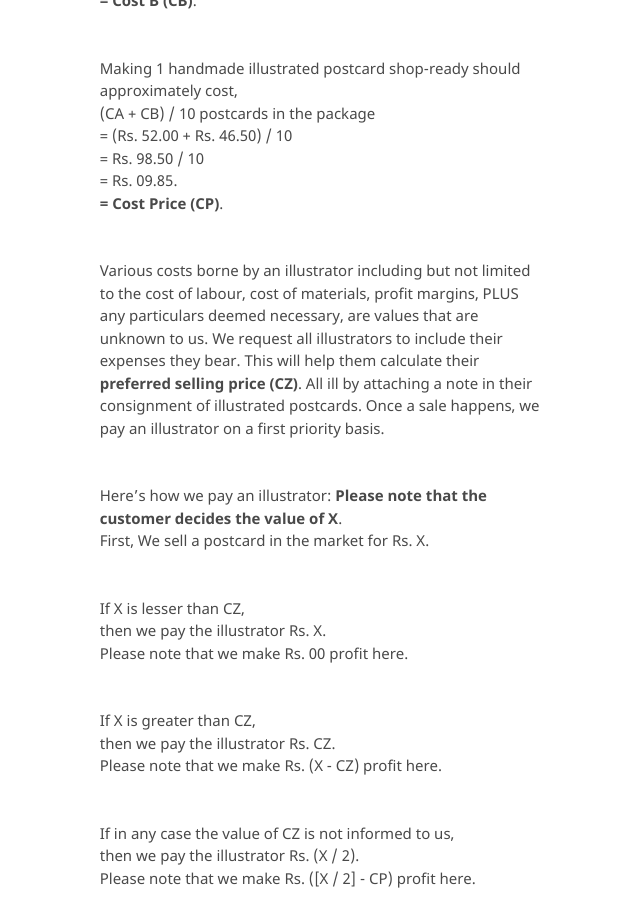
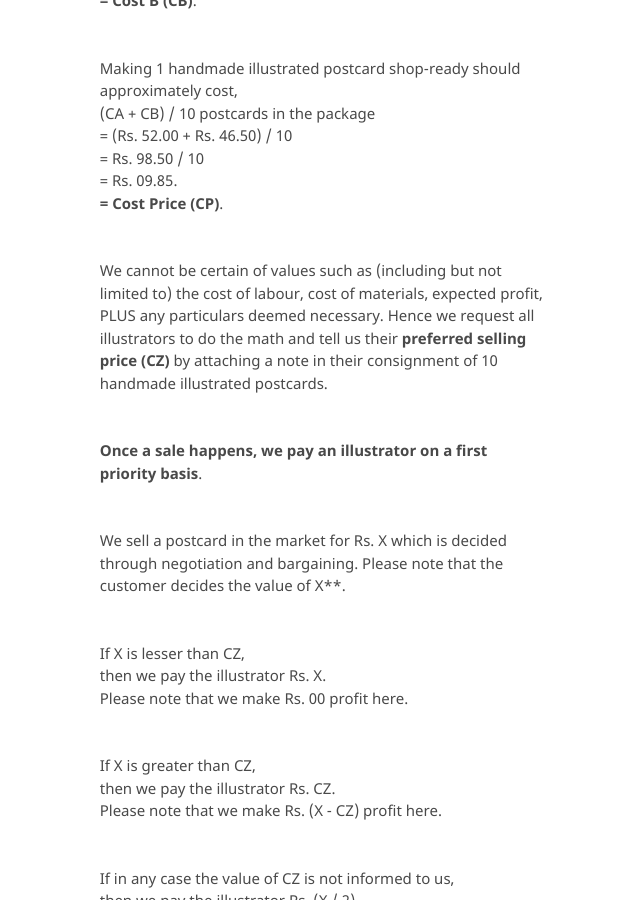
Before and after one commit to kvshvlin/yourmailproject, a Jekyll site: the page built from pages/payments.md, in a window 1280 px wide and 900 px high, scrolled down 776 px. Shown: the whole window, without its empty margins (512-1152 px from the left). Built offline with Jekyll 4.4.1, drawn with Linux system fonts in a browser that asks for light colours; our own code applies the rules of GitHub Pages for plain Markdown files.

Commit message:
Update payments.md

```diff
--- a/pages/payments.md
+++ b/pages/payments.md
@@ -24,11 +24,12 @@ Making 1 handmade illustrated postcard shop-ready should approximately cost,
 = Rs. 09.85.
 **= Cost Price (CP)**.
 
-Various costs borne by an illustrator including but not limited to the cost of labour, cost of materials, profit margins, PLUS any particulars deemed necessary, are values that are unknown to us. We request all illustrators to include their expenses they bear. This will help them calculate their **preferred selling price (CZ)**. All ill by attaching a note in their consignment of illustrated postcards. Once a sale happens, we pay an illustrator on a first priority basis.
+We cannot be certain of values such as (including but not limited to) the cost of labour, cost of materials, expected profit, PLUS any particulars deemed necessary. Hence we request all illustrators to do the math and tell us their **preferred selling price (CZ)** by attaching a note in their consignment of 10 handmade illustrated postcards.
 
-Here's how we pay an illustrator:
-**Please note that the customer decides the value of X**.
-First, We sell a postcard in the market for Rs. X.
+**Once a sale happens, we pay an illustrator on a first priority basis**.
+
+We sell a postcard in the market for Rs. X which is decided through negotiation and bargaining.
+Please note that the customer decides the value of X**.
 
 If X is lesser than CZ,
 then we pay the illustrator Rs. X.
```
